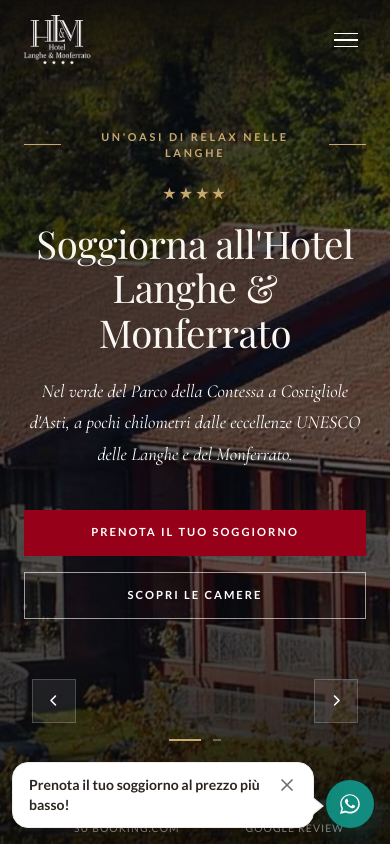
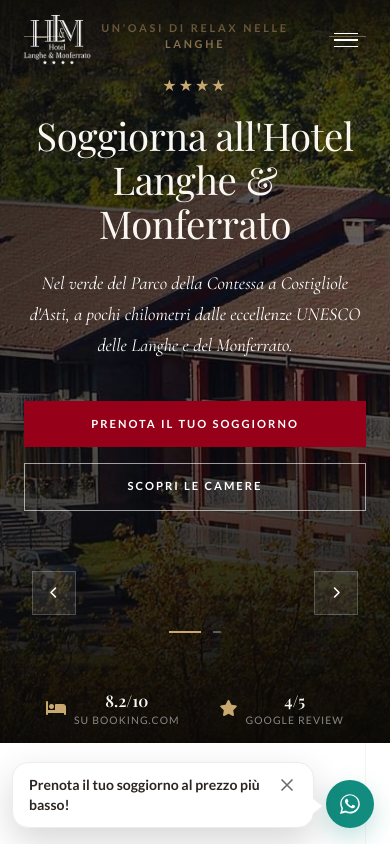
Before and after one commit to tave1013/hotel-langhe-monferrato, a Next.js app: page / in a window 390 px wide. Shown: the top 844 px of the page. Built offline with nearby package versions, Linux system fonts and the light colour scheme; a web font is replaced by a local one.

Commit message:
fix: migliora nitidezza hero mobile

```diff
--- a/components/Hero.js
+++ b/components/Hero.js
@@ -49,23 +49,22 @@
   const slide = slides[current] || slides[0];
 
   return (
-    <section className="relative h-screen min-h-[960px] md:min-h-[680px] overflow-hidden" aria-label="Hero">
+    <section className="relative h-[88vh] min-h-[560px] md:h-screen md:min-h-[680px] overflow-hidden" aria-label="Hero">
       {/* BG IMAGE */}
       <div
         className="absolute inset-0 transition-opacity duration-700"
         style={{ opacity: animating ? 0 : 1 }}
       >
-        <div className="absolute inset-0 animate-ken-burns hero-bg-image">
+        <div className="absolute inset-0 md:animate-ken-burns hero-bg-image">
           <Image
             key={slide.img}
             src={slide.img}
             alt={slide.label}
             fill
             priority={current === 0}
-            quality={75}
+            quality={90}
             sizes="100vw"
-            className="object-cover"
-            style={{ objectPosition: 'center 22%' }}
+            className="object-cover object-center md:[object-position:center_22%]"
           />
         </div>
         {/* Layered overlay */}
```
